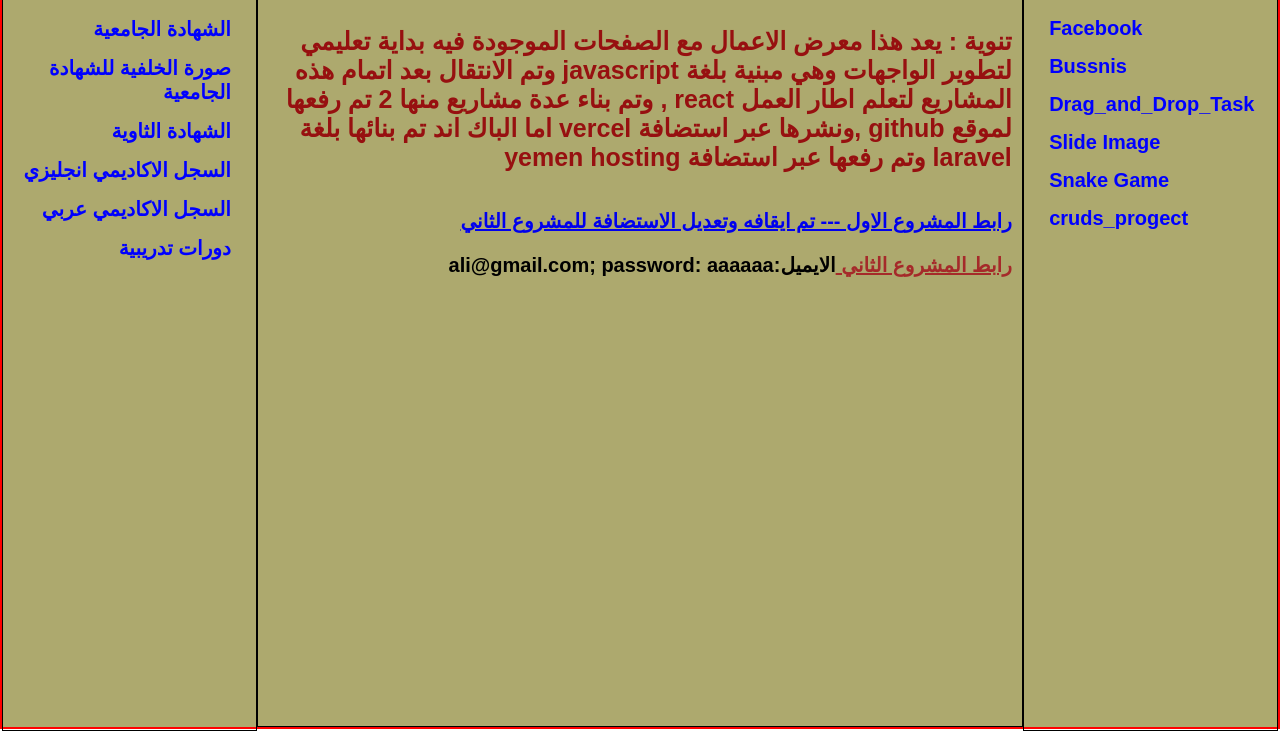
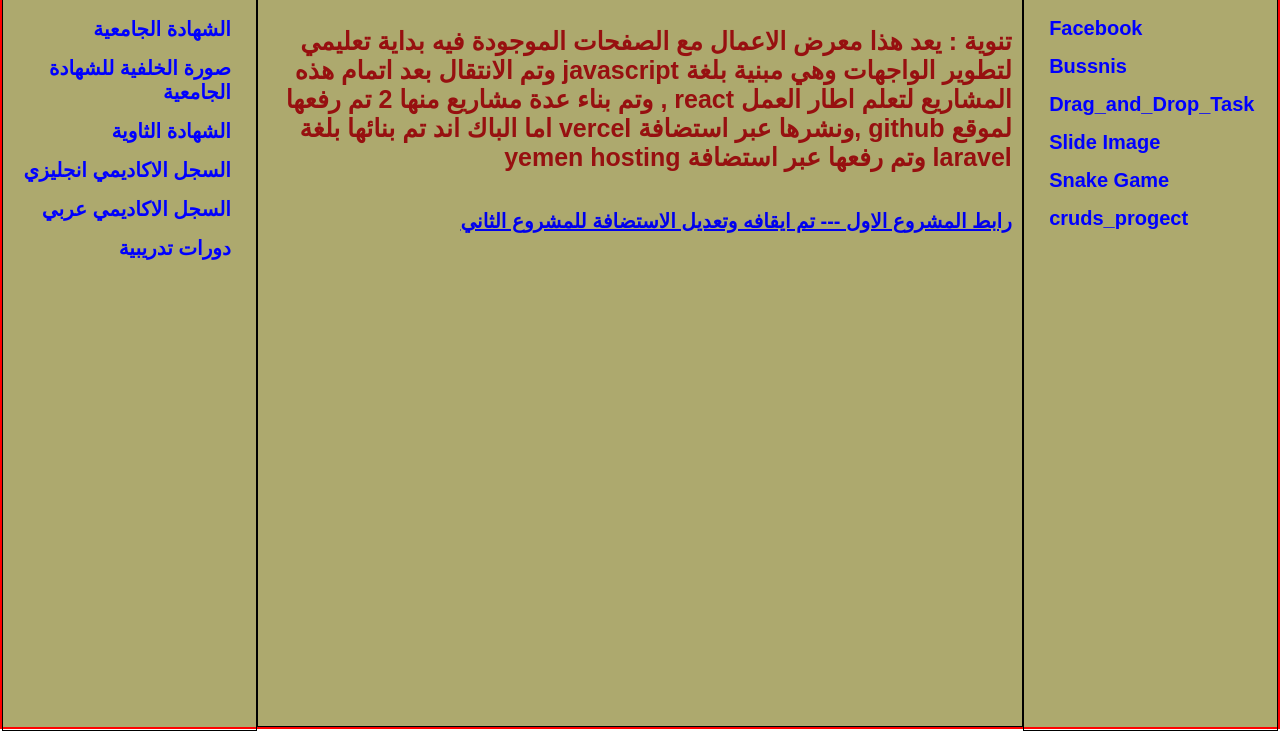
Before and after one commit to azizaldhubri/Apps-java-script, a plain HTML site: page index.html in a window 1280 px wide. Shown: the part 71-802 px from the top of the page. Drawn offline with Linux system fonts and the light colour scheme.

Commit message:
Update index.html

```diff
--- a/index.html
+++ b/index.html
@@ -50,10 +50,7 @@
                   <a href="https://ecommerce-tasks-5.vercel.app/">رابط المشروع الاول --- تم ايقافه وتعديل الاستضافة للمشروع الثاني </a>
 
               </p>
-              <p  style="padding: 10px ;padding-top:10px;font-size: 20px;color: black;">
-                  <a style="color: brown;" href="https://anywhere-react.vercel.app/">رابط المشروع الثاني </a>
-                  الايميل:ali@gmail.com; password: aaaaaa
-              </p>
+
         </div>
         <div class="right" style="height: 100vh; ">
             <p id="address"   style=" border-bottom: 2px solid black ; padding-bottom: 20px;"> educational level</p>
```
